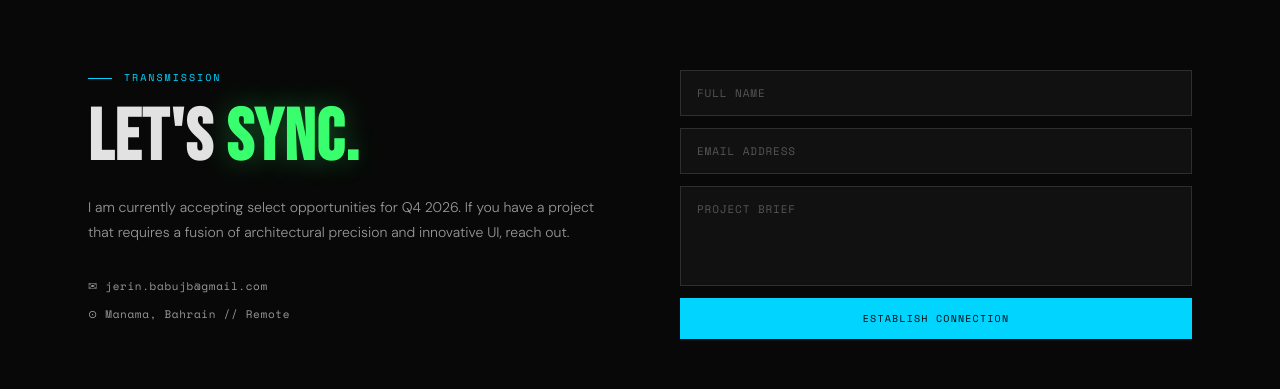
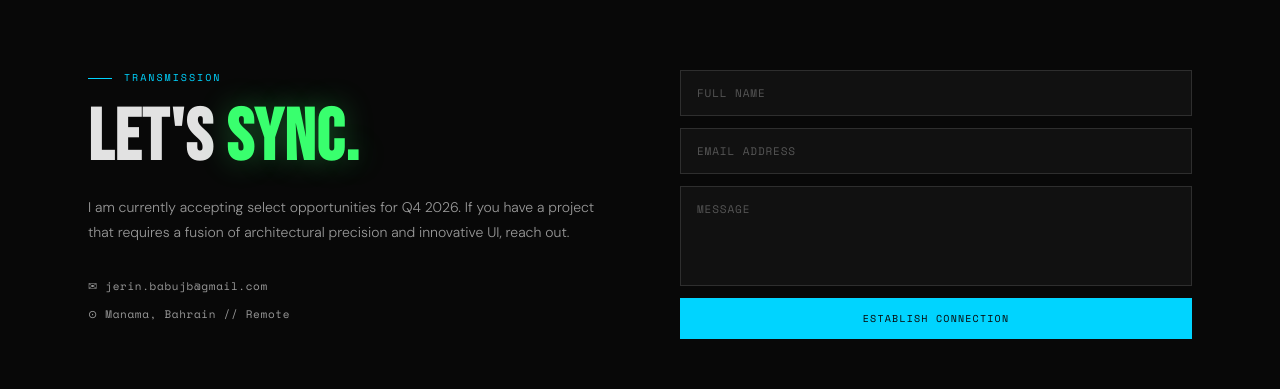
Before and after one commit to Jerinbabujb/portfolio-, a React (Vite) app: page / in a window 1280 px wide. Shown: the part 3645-4034 px from the top of the page. Built offline with nearby package versions, Linux system fonts and the light colour scheme.

Commit message:
emailjs contact setup

```diff
--- a/package.json
+++ b/package.json
@@ -10,6 +10,7 @@
     "preview": "vite preview"
   },
   "dependencies": {
+    "@emailjs/browser": "^4.4.1",
     "framer-motion": "^12.38.0",
     "react": "^19.2.4",
     "react-dom": "^19.2.4",
--- a/src/pages/BlogContact.jsx
+++ b/src/pages/BlogContact.jsx
@@ -1,6 +1,7 @@
-import { useRef } from 'react';
+import { useRef, useState } from 'react';
 import { Link } from 'react-router-dom';
 import { motion, useScroll, useTransform, useInView } from 'framer-motion';
+import emailjs from '@emailjs/browser';
 import Footer from '../components/Footer';
 import './Blog.css';
 
@@ -79,6 +80,42 @@ export function Contact() {
   const { scrollYProgress } = useScroll({ target: heroRef, offset: ['start start', 'end start'] });
   const titleY = useTransform(scrollYProgress, [0, 1], ['0%', '30%']);
 
+  // EmailJS form ref and state for user feedback
+  const form = useRef();
+  const [isSubmitting, setIsSubmitting] = useState(false);
+  const [submitStatus, setSubmitStatus] = useState(null);
+
+  const sendEmail = (e) => {
+    e.preventDefault();
+    setIsSubmitting(true);
+    setSubmitStatus(null);
+
+    // TODO: Replace these with your actual EmailJS IDs
+    const SERVICE_ID = 'service_phwalbq';
+    const TEMPLATE_ID = 'template_l3vkg5b';
+    const PUBLIC_KEY = 'IWG7FhkVrzLj3ZXuT';
+
+    emailjs
+      .sendForm(SERVICE_ID, TEMPLATE_ID, form.current, {
+        publicKey: PUBLIC_KEY,
+      })
+      .then(
+        () => {
+          setIsSubmitting(false);
+          setSubmitStatus('success');
+          form.current.reset(); // Clear the form after sending
+
+          // Reset button text after 3 seconds
+          setTimeout(() => setSubmitStatus(null), 3000);
+        },
+        (error) => {
+          setIsSubmitting(false);
+          setSubmitStatus('error');
+          console.log('FAILED...', error.text);
+        }
+      );
+  };
+
   return (
     <div className="contact-page">
       <section className="contact-hero" ref={heroRef}>
@@ -103,7 +140,9 @@ export function Contact() {
             <div className="contact-info">
               <div className="ci-item">
                 <div className="ci-label">EMAIL</div>
-               <a href='mailto:jerin.babujb@gmail.com' target='_blank'> <div className="ci-value">jerin.babujb@gmail.com</div></a>
+                <a href='mailto:jerin.babujb@gmail.com' target='_blank' rel="noreferrer">
+                  <div className="ci-value">jerin.babujb@gmail.com</div>
+                </a>
               </div>
               <div className="ci-item">
                 <div className="ci-label">LOCATION</div>
@@ -118,7 +157,6 @@ export function Contact() {
                 >
                   GITHUB
                 </a>
-
                 <a
                   href="https://www.linkedin.com/in/jerin-babu/"
                   target="_blank"
@@ -134,15 +172,30 @@ export function Contact() {
           <FadeUp delay={0.1}>
             <div className="contact-form-wrap">
               <div className="cf-title">CONTACT</div>
+
+              {/* Form specifically using the ref and onSubmit required by EmailJS */}
+              <form ref={form} onSubmit={sendEmail}>
                 <div className="cf-grid">
-                <input className="cf-input" placeholder="FULL NAME" />
-                <input className="cf-input" placeholder="EMAIL ADDRESS" />
-                <input className="cf-input cf-full" placeholder="COMPANY / PROJECT" />
-                <textarea className="cf-input cf-textarea cf-full" placeholder="DESCRIBE YOUR PROJECT. WHAT ARE YOU BUILDING? WHAT PROBLEMS NEED SOLVING?" />
+                  <input type="text" name="user_name" className="cf-input" placeholder="FULL NAME" required />
+                  <input type="email" name="user_email" className="cf-input" placeholder="EMAIL ADDRESS" required />
+                  <input type="text" name="company" className="cf-input cf-full" placeholder="COMPANY" />
+                  <textarea name="message" className="cf-input cf-textarea cf-full" placeholder="MESSAGE" required />
                 </div>
-              <motion.button className="btn-primary btn-full-w" whileHover={{ scale: 1.01 }} whileTap={{ scale: 0.99 }}>
-                ESTABLISH CONNECTION
+
+                <motion.button
+                  type="submit"
+                  disabled={isSubmitting}
+                  className="btn-primary btn-full-w"
+                  style={{ opacity: isSubmitting ? 0.7 : 1, cursor: isSubmitting ? 'wait' : 'pointer' }}
+                  whileHover={{ scale: 1.01 }}
+                  whileTap={{ scale: 0.99 }}
+                >
+                  {isSubmitting ? 'TRANSMITTING...' :
+                   submitStatus === 'success' ? 'CONNECTION ESTABLISHED ✓' :
+                   submitStatus === 'error' ? 'TRANSMISSION FAILED ✕' :
+                   'ESTABLISH CONNECTION'}
                 </motion.button>
+              </form>
             </div>
           </FadeUp>
         </div>
--- a/src/pages/Home.jsx
+++ b/src/pages/Home.jsx
@@ -1,9 +1,10 @@
-import { useRef } from 'react';
+import { useRef, useState } from 'react';
 import { Link } from 'react-router-dom';
 import { motion, useScroll, useTransform, useInView } from 'framer-motion';
 import Footer from '../components/Footer';
 import './Home.css';
 import { TypeAnimation } from 'react-type-animation';
+import emailjs from '@emailjs/browser';
 
 const tools = [
   { label: 'REACT / VITE', sym: '⚛' },
@@ -61,6 +62,40 @@ export default function Home() {
   const toolingRef = useRef(null);
   const { scrollYProgress: toolingScroll } = useScroll({ target: toolingRef, offset: ['start end', 'end start'] });
   const toolingBgY = useTransform(toolingScroll, [0, 1], ['-8%', '8%']);
+
+  // --- EmailJS State & Ref ---
+  const formRef = useRef();
+  const [isSubmitting, setIsSubmitting] = useState(false);
+  const [submitStatus, setSubmitStatus] = useState(null);
+
+  const sendEmail = (e) => {
+    e.preventDefault();
+    setIsSubmitting(true);
+    setSubmitStatus(null);
+
+    // TODO: Use the same IDs you used on your Contact page
+    const SERVICE_ID = 'service_phwalbq';
+    const TEMPLATE_ID = 'template_l3vkg5b';
+    const PUBLIC_KEY = 'IWG7FhkVrzLj3ZXuT';
+
+    emailjs
+      .sendForm(SERVICE_ID, TEMPLATE_ID, formRef.current, {
+        publicKey: PUBLIC_KEY,
+      })
+      .then(
+        () => {
+          setIsSubmitting(false);
+          setSubmitStatus('success');
+          formRef.current.reset();
+          setTimeout(() => setSubmitStatus(null), 3000);
+        },
+        (error) => {
+          setIsSubmitting(false);
+          setSubmitStatus('error');
+          console.log('FAILED...', error.text);
+        }
+      );
+  };
 
   return (
     <div className="home">
@@ -242,7 +277,6 @@ export default function Home() {
                       <span className="tag">{item.company}</span>
                     </div>
 
-                    {/* Render Description as a List */}
                     <ul className="timeline-desc-list">
                       {item.desc.map((point, idx) => (
                         <li key={idx} className="timeline-desc-point">{point}</li>
@@ -313,20 +347,30 @@ export default function Home() {
               </div>
             </FadeUp>
           </div>
+
           <FadeUp delay={0.15}>
-            <div className="cta-form">
-              <input className="form-field" placeholder="FULL NAME" />
-              <input className="form-field" placeholder="EMAIL ADDRESS" />
-              <textarea className="form-field form-textarea" placeholder="PROJECT BRIEF" />
+            {/* Changed from div to form, attached ref and onSubmit */}
+            <form ref={formRef} onSubmit={sendEmail} className="cta-form">
+              <input type="text" name="user_name" className="form-field" placeholder="FULL NAME" required />
+              <input type="email" name="user_email" className="form-field" placeholder="EMAIL ADDRESS" required />
+              <textarea name="message" className="form-field form-textarea" placeholder="MESSAGE" required />
+
               <motion.button
+                type="submit"
+                disabled={isSubmitting}
                 className="btn-primary btn-full"
+                style={{ opacity: isSubmitting ? 0.7 : 1, cursor: isSubmitting ? 'wait' : 'pointer' }}
                 whileHover={{ scale: 1.02 }}
                 whileTap={{ scale: 0.98 }}
               >
-                ESTABLISH CONNECTION
+                {isSubmitting ? 'TRANSMITTING...' :
+                 submitStatus === 'success' ? 'CONNECTION ESTABLISHED ✓' :
+                 submitStatus === 'error' ? 'TRANSMISSION FAILED ✕' :
+                 'ESTABLISH CONNECTION'}
               </motion.button>
-            </div>
+            </form>
           </FadeUp>
+
         </div>
       </section>
 
```
Also changed, not shown: 1 other file (tests, documents, lock files or other folders). Lines whose indentation alone changed are shown as unchanged.
